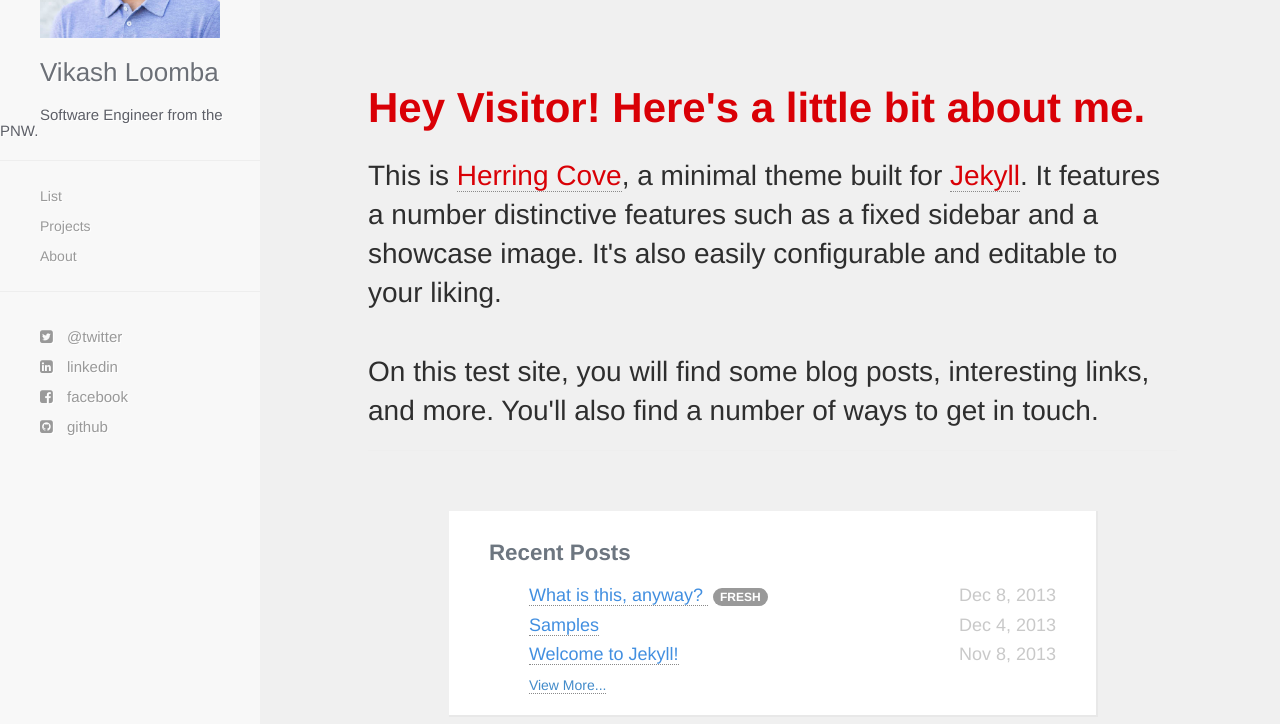
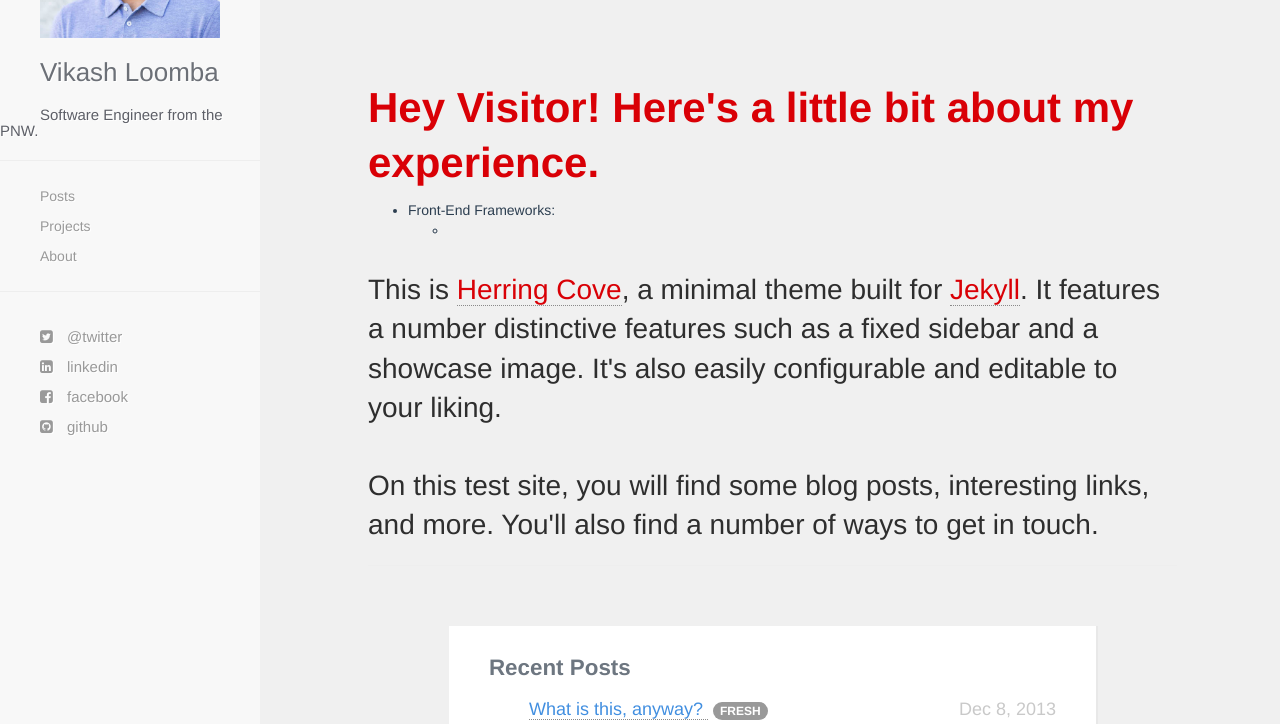
Before and after one commit to VikashLoomba/vikashloomba.github.io, a Jekyll site: the page built from index.html, in a window 1280 px wide and 900 px high, scrolled down 532 px, cut to the strip 176-900 px from the top of the window. Built offline with Jekyll 4.4.1, drawn with Linux system fonts in a browser that asks for light colours; nearby versions of some CDN libraries; Markdown is read by kramdown in place of the engine named in the settings.

Commit message:
added skills

```diff
--- a/_includes/greeting.html
+++ b/_includes/greeting.html
@@ -1,7 +1,17 @@
   </div>
   <div class="container">
     <div id="welcome-greeting">
-      <h1>Hey Visitor! Here's a little bit about me.</h1>
+      <h1>Hey Visitor! Here's a little bit about my experience.</h1>
+      <div class="row">
+      	<div class="col-sm-7">
+      		<ul>
+      			<li>Front-End Frameworks:</li>
+      				<ul>
+      					<li><i class="devicon-angularjs-plain-wordmark colored"></i></li>
+      				</ul>
+      		</ul>
+      	</div>
+      </div>
       <h2>This is <a href="https://github.com/arnp/herring-cove">Herring Cove</a>, a minimal theme built for <a href="http://jekyllrb.com"> Jekyll</a>. It features a number distinctive features such as a fixed sidebar and a showcase image. It's also easily configurable and editable to your liking. <br><br> On this test site, you will find some blog posts, interesting links, and more. You'll also find a number of ways to get in touch.</h2>
       <hr />
     </div>
--- a/_includes/header.html
+++ b/_includes/header.html
@@ -5,6 +5,8 @@
 <link href="{{ site.baseurl }}/css/bootstrap.min.css" rel="stylesheet">
 <link href="{{ site.baseurl }}/css/hc.css" rel="stylesheet">
 <link href="//netdna.bootstrapcdn.com/font-awesome/4.0.3/css/font-awesome.css" rel="stylesheet">
+<!-- in your header -->
+<link rel="stylesheet" href="https://cdn.rawgit.com/konpa/devicon/89f2f44ba07ea3fff7e561c2142813b278c2d6c6/devicon.min.css">
 <!-- HTML5 shim, for IE6-8 support of HTML5 elements -->
 <!--[if lt IE 9]>
   <script src="http://html5shim.googlecode.com/svn/trunk/html5.js"></script>
--- a/_includes/navigation.html
+++ b/_includes/navigation.html
@@ -26,7 +26,7 @@
     <li><img id="avatar" src="{{ site.baseurl }}/images/dojo_SelfPic.jpg"></li>
     <li class="sidebar-brand"><a href="{{ site.baseurl }}/"><h1 class="brand">{{ site.name }}</h1></a><h3>{{ site.description }}</h3></li>
     <hr />
-    <li><a href="{{ site.baseurl }}/list.html">List</a></li>
+    <li><a href="{{ site.baseurl }}/list.html">Posts</a></li>
     <!-- <li><a href="{{ site.baseurl }}/links.html">Links</a></li> -->
     <li><a href="{{ site.baseurl }}/projects.html">Projects</a></li>
     <li><a href="{{ site.baseurl }}/about.html">About</a></li>
```
